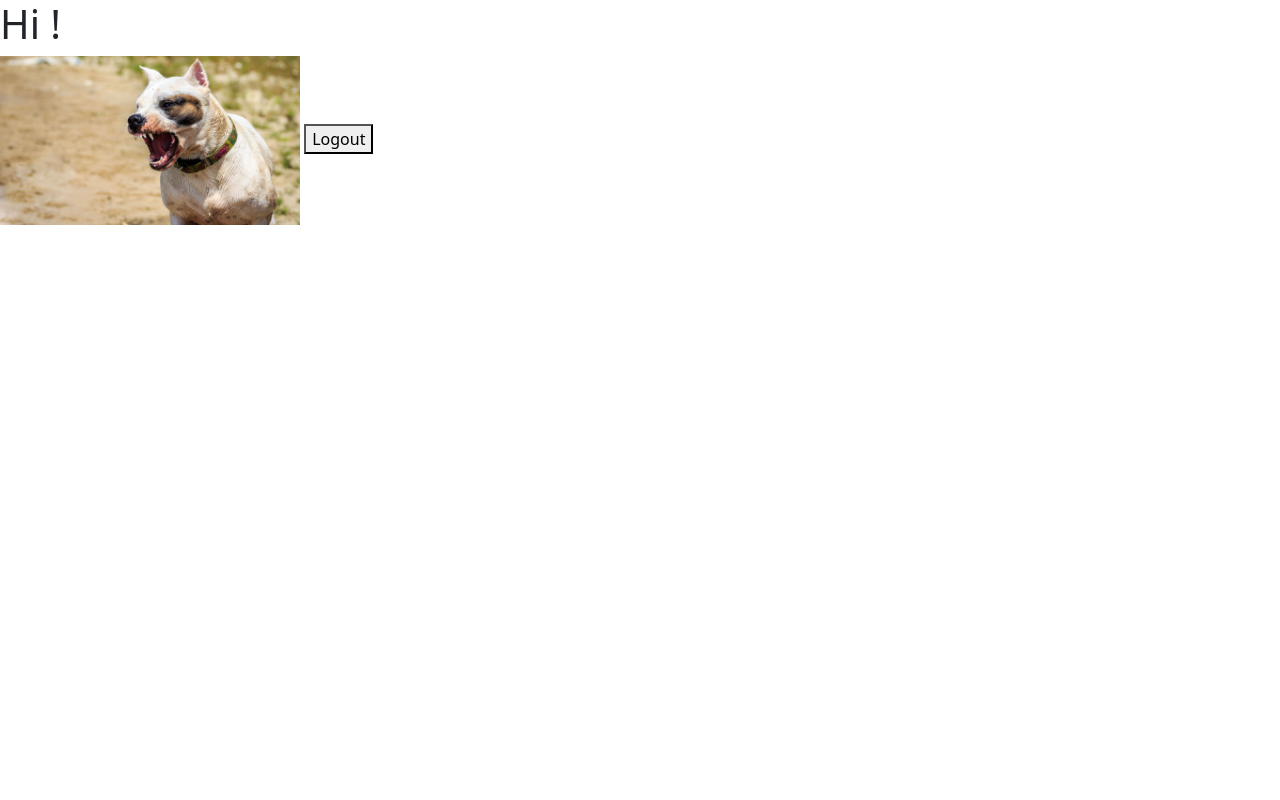
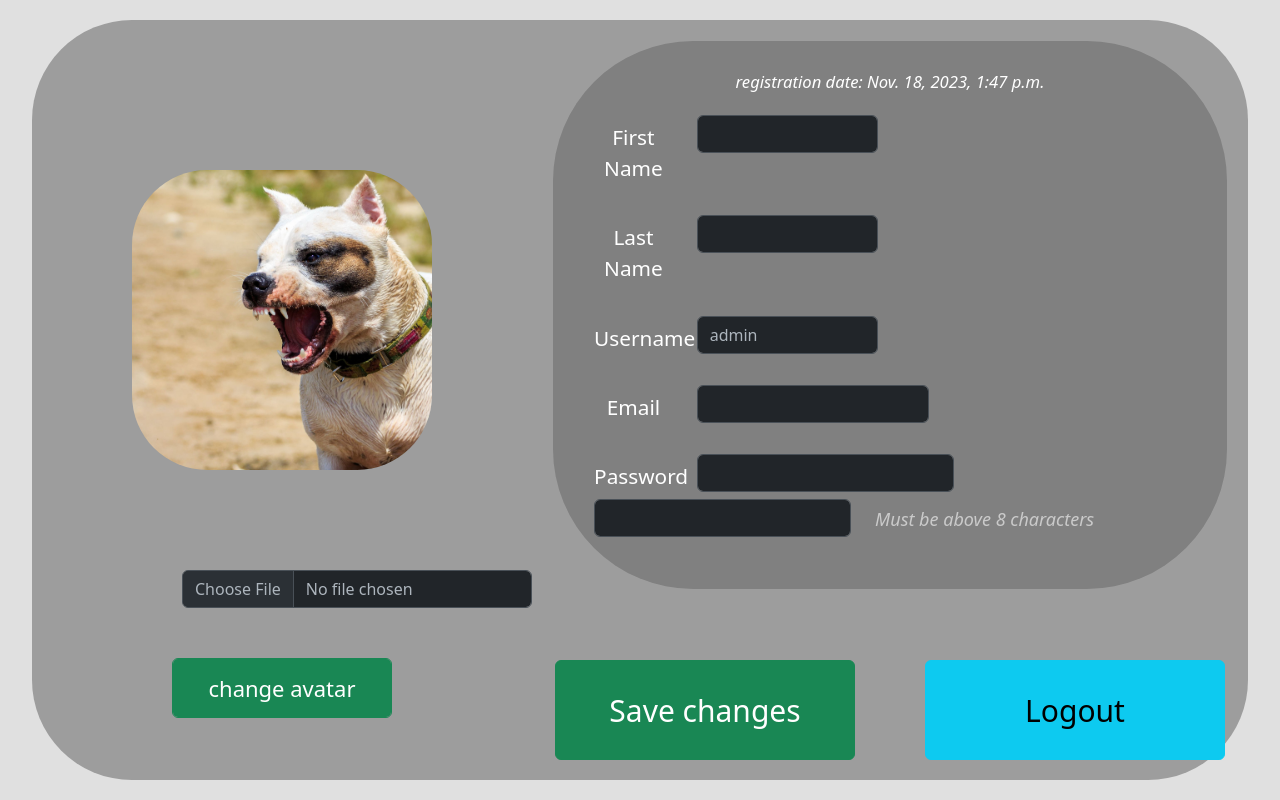
Before and after one commit to Programeldev/simple-login-register-django, a Django app: page /account/ in a window 1280 px wide. Run offline with Django 4.2, Linux system fonts and the light colour scheme; a user stored in the database is signed in; some libraries are stand-ins or nearby versions.

Commit message:
Improved some of things.

```diff
--- a/source/account/models.py
+++ b/source/account/models.py
@@ -1 +1,6 @@
 from django.db import models
+from django.contrib.auth.models import User
+
+class UserAvatarModel(models.Model):
+    user_id = models.ForeignKey(User, on_delete=models.CASCADE)
+    avatar = models.ImageField()
--- /dev/null
+++ b/source/account/static/account/css/index.css
@@ -0,0 +1,108 @@
+body
+{
+	background: #e0e0e0;
+	color: white;
+}
+
+.main
+{
+	background: #9d9d9d;
+	display: grid;
+	grid-template-areas:
+		'avatar avatar avatar data    data'
+		'avatar avatar avatar data    data'
+		'avatar avatar avatar options options';
+	position: fixed;
+	top: 50%;
+	left: 50%;
+	transform: translate(-50%, -50%);
+	width: 95%;
+	height: 95%;
+	border-radius: 100px;
+}
+
+.account-avatar
+{
+	/* background: gray; */
+	grid-area: avatar;
+	padding-top: 30%;
+	text-align: center;
+	/* top: 10%; */
+	/* left: 5%; */
+	/* transform: translate(-50%, -50%); */
+	/* width: 40%; */
+	/* height: 90%; */
+}
+
+.account-data
+{
+	background: gray;
+	display: grid;
+	grid-area: data;
+	margin: 3%;
+	padding: 4%;
+	text-align: center;
+	font-size: 130%;
+	border-radius: 140px;
+	/* width: 50%; */
+	/* height: 65%; */
+}
+
+.options-menu
+{
+	margin-top: 7%;
+	grid-area: options;
+	text-align: center;
+}
+
+.date-joined-label
+{
+	font-size: 80%;
+	font-style: italic;
+}
+
+.save-changes-button
+{
+	font-size: 30px;
+	width: 300px;
+	height: 100px;
+}
+
+.logout-button
+{
+	font-size: 30px;
+	width: 300px;
+	height: 100px;
+}
+
+.account-avatar-image
+{
+	width: 300px;
+	height: 300px;
+	object-fit: cover;
+	border-radius: 25%;
+}
+
+.choose-avatar-button
+{
+	font-size: 16px;
+	margin-top: 100px;
+	width: 350px;
+	height: 38px;
+	margin-left: 150px;
+}
+
+.change-avatar-button
+{
+	font-size: 22px;
+	width: 220px;
+	height: 60px;
+	margin-top: 50px;
+}
+
+#password-sublabel
+{
+	font-size: 18px;
+	font-style: italic;
+	color: #cacaca;
+}
--- a/source/static/css/login.css
+++ b/source/account/static/account/css/login.css
@@ -10,7 +10,7 @@ body
 	position: fixed;
 	top: 35%;
 	left: 50%;
-	transform: translate(-50%,-50%);
+	transform: translate(-50%, -50%);
 	text-align: center;
 	padding: 80px 80px 40px 80px;
 	width: 800px;
--- a/source/account/templates/account/index.html
+++ b/source/account/templates/account/index.html
@@ -1,6 +1,9 @@
 {% extends "main.html" %}
 {% load static %}
 
+{% block css %}
+	<link rel="stylesheet" href="{% static 'account/css/index.css' %}">
+{% endblock %}
 {% block title %} Account {% endblock %}
 
 {% block script %}
@@ -9,11 +12,87 @@
 		{
 			location.replace("http://localhost:8000/account/logout")
 		}
+
+		//function checkSelectedAvatar()
+		//{
+		//	if(document.getElementById("choose-avatar-button").value != "")
+		//	{
+		//		document.getElementById("change-avatar-button").disabled = false;
+		//	}
+		//	else
+		//	{
+		//		document.getElementById("change-avatar-button").disabled = true;
+		//	}
+		//}
 	</script>
 {% endblock %}
 
 {% block content %}
-	<h1>Hi !</h1>
-	<img src="{% static 'img/pies.jpg' %}" width=300>
-	<button onclick="logout()">Logout</button>
+	<div class="main" data-bs-theme="dark">
+		<div class="account-avatar">
+			<img class="account-avatar-image" src="{% static 'img/pies.jpg' %}">
+			<br>
+			<form method="post" enctype="multipart/form-data">
+				{% csrf_token %}
+				<input type="file" class="form-control choose-avatar-button" name="avatar" accept=".jpg, .png">
+				<button type="submit" class="form-control btn btn-success change-avatar-button">change avatar</button>
+			</form>
+		</div>
+		<div class="account-data">
+			<label class="date-joined-label">registration date: {{ user.date_joined }}</label>
+			<form method="post" id="account-data-form">
+				{% csrf_token %}
+				<div class="container">
+					<div class="row mb-4">
+						<label for="inputFName" class="col-sm-2 col-form-label">First Name</label>
+						<div class="col-sm-4">
+							<input type="text" class="form-control" id="inputFName" value="{{ user_form.first_name }}">
+						</div>
+					</div>
+					<div class="row mb-4">
+						<label for="inputLName" class="col-sm-2 col-form-label">Last Name</label>
+						<div class="col-sm-4">
+							<input type="text" class="form-control" id="inputLName" value="{{ user_form.last_name  }}">
+						</div>
+					</div>
+					<div class="row mb-4">
+						<label for="inputUsername" class="col-sm-2 col-form-label">Username</label>
+						<div class="col-sm-4">
+							<input type="text" class="form-control" id="inputUsername" value="{{ user_form.username  }}">
+						</div>
+					</div>
+					<div class="row mb-4">
+						<label for="inputEmail" class="col-sm-2 col-form-label">Email</label>
+						<div class="col-sm-5">
+							<input type="text" class="form-control" id="inputEmail" value="{{ user_form.email  }}">
+						</div>
+					</div>
+					<div class="row">
+						<div class="col-sm-2">
+							<label for="inputPassword" class="col-form-label">Password</label>
+						</div>
+						<div class="col-auto">
+							<input type="text" class="form-control" id="inputPassword">
+						</div>
+						<div class="col-auto">
+							<input type="text" class="form-control">
+						</div>
+						<div class="col-auto">
+							<label class="col-form-label" id="password-sublabel">Must be above 8 characters</label>
+						</div>
+					</div>
+				</div>
+			</form>
+		</div>
+		<div class="options-menu">
+			<div class="row">
+				<div class="col">
+					<button type="submit" class="btn btn-success save-changes-button" form="account-data-form">Save changes</button>
+				</div>
+				<div class="col">
+					<button type="button" class="btn btn-info logout-button" onclick="logout()">Logout</button>
+				</div>
+			</div>
+		</div>
+	</div>
 {% endblock %}
--- a/source/account/urls.py
+++ b/source/account/urls.py
@@ -1,6 +1,6 @@
 from django.urls import path
 
-from .views import login_view, logout_view, account_view
+from .views import account_view, login_view, logout_view, change_avatar_view
 
 app_name = 'account'
 
@@ -8,4 +8,5 @@ urlpatterns = [
             path('', account_view, name='index'),
             path('login', login_view, name='login'),
             path('logout', logout_view, name='logout'),
+            # path('change_avatar', change_avatar_view, name='change_avatar'),
         ]
--- a/source/account/views.py
+++ b/source/account/views.py
@@ -1,16 +1,29 @@
 from django.http import HttpResponseRedirect, HttpResponse
 from django.conf import settings
 from django.shortcuts import render, redirect
+from django.contrib.auth import authenticate, login, logout, get_user
 from django.contrib.auth.models import User
-from django.contrib.auth import authenticate, login, logout
 from django.views.generic.base import View
 from django.views.generic.edit import FormView
 
-from .forms import UserForm
+from .forms import UserForm, UserAvatarModelForm
 from django import forms
 
 
+def required_login(func):
+    """ Decorator to check if user is logged. """
+    def inner(request):
+        if not request.user.is_authenticated:
+            return redirect('account:login')
+
+        ret = func(request)
+        return ret
+
+    return inner
+
+
 def login_view(request):
+    # checking if user is logged
     if request.user.is_authenticated:
         return redirect('account:index')
 
@@ -40,18 +53,31 @@ def login_view(request):
     if settings.REMEMBER_ME:
         request.session.set_test_cookie()
 
-    print(request.get_host())
-
     return render(request, 'account/login.html', {'user_form': user_form})
 
 
+@required_login
 def account_view(request):
-    if not request.user.is_authenticated:
-        return redirect('account:login')
+    if request.method == "POST":
+        if 'avatar' in request.FILES:
+            print('avatar')
 
-    return render(request, 'account/index.html')
+        # user_form = UserForm(request.POST)
+
+        if user_form.is_valid():
+            print('user')
+
+
+    user_form = get_user(request)
+
+    return render(request, 'account/index.html', {'user_form': user_form})
 
 
 def logout_view(request):
     logout(request)
     return redirect('account:login')
+
+
+@required_login
+def change_avatar_view(request):
+    pass
--- a/source/main/settings.py
+++ b/source/main/settings.py
@@ -118,7 +118,10 @@ USE_TZ = True
 STATIC_URL = 'static/'
 STATICFILES_DIRS = [
             BASE_DIR / 'static/',
+            BASE_DIR / 'account/static/',
         ]
+
+MEDIA_ROOT = 'media/'
 
 # Default primary key field type
 # https://docs.djangoproject.com/en/4.1/ref/settings/#default-auto-field
--- a/source/static/templates/main.html
+++ b/source/static/templates/main.html
@@ -9,7 +9,7 @@
 	<link rel="stylesheet" href="{% static 'bootstrap/bootstrap.css' %}">
 	{% block css %}{% endblock %}
 
-	<title> {% block title %} Account Page {% endblock %} </title>
+	<title> {% block title %} Default Title {% endblock %} </title>
 
 	<script src="{% static 'bootstrap/bootstrap.bundle.js' %}"></script>
 	{% block script %}{% endblock %}
```
Also changed, not shown: source/account/forms.py (+8 -0 lines), source/account/templates/account/login.html (+4 -4 lines), source/db.sqlite3.
